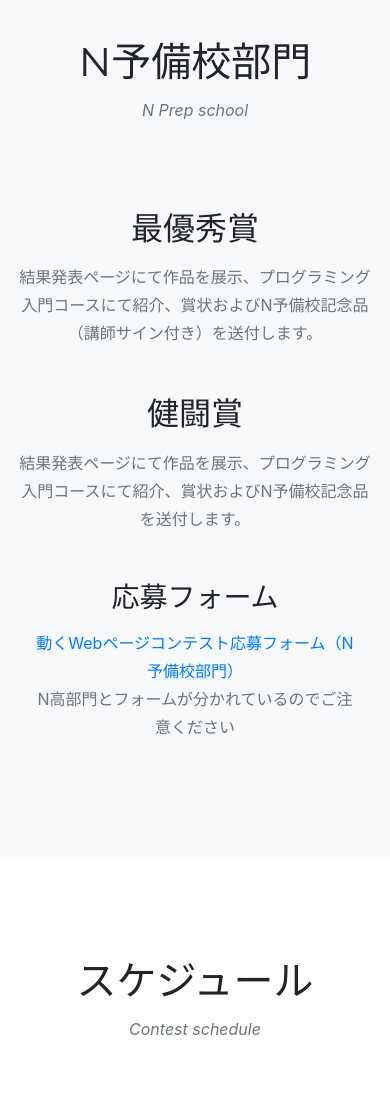
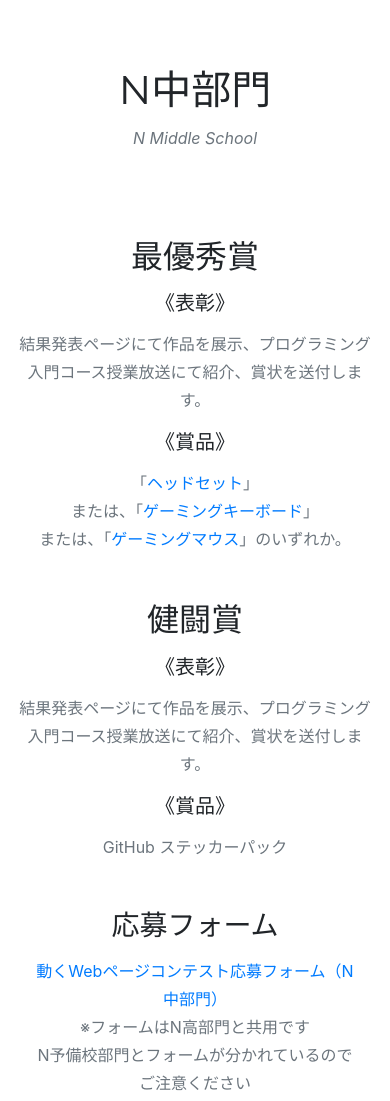
Before and after one commit to progedu/webappcontest2020s, a website with bundled scripts: page entry.html in a window 390 px wide. Shown: the part 4540-5641 px from the top of the page. Built offline with nearby package versions, Linux system fonts and the light colour scheme; a web font is replaced by a local one.

Commit message:
N中部門を新設

```diff
--- a/entry.html
+++ b/entry.html
@@ -42,6 +42,9 @@
           </li>
           <li class='nav-item'>
             <a class='nav-link js-scroll-trigger' href='#nhigh'>N高部門</a>
+          </li>
+          <li class='nav-item'>
+            <a class='nav-link js-scroll-trigger' href='#nmiddle'>N中部門</a>
           </li>
           <li class='nav-item'>
             <a class='nav-link js-scroll-trigger' href='#nprep'>N予備校部門</a>
@@ -191,6 +194,61 @@
           <h3 class='service-heading'>応募フォーム</h3>
           <p class='large text-muted'>
             <a href="https://forms.gle/ML4fvnrWpPVVCtxV7">動くWebページコンテスト応募フォーム（N高部門）</a><br>
+            ※フォームはN中部門と共用です<br>
+            N予備校部門とフォームが分かれているのでご注意ください
+          </p>
+        </div>
+      </div>
+    </div>
+  </section>
+
+  <!-- N高部門 -->
+  <section class='page-section' id='nmiddle'>
+    <div class='container'>
+      <div class='row'>
+        <div class='col-lg-12 text-center'>
+          <h2 class='section-heading text-uppercase'>N中部門</h2>
+          <h3 class='section-subheading text-muted'>N Middle School</h3>
+        </div>
+      </div>
+      <div class='row text-center'>
+        <div class='col-md-12'>
+
+          <div class="mb-5">
+            <h2 class='service-heading'>最優秀賞</h2>
+
+            <h5 class='service-heading'>《表彰》</h5>
+            <p class='text-muted'>
+              結果発表ページにて作品を展示、プログラミング入門コース授業放送にて紹介、賞状を送付します。
+            </p>
+
+            <h5 class='service-heading'>《賞品》</h5>
+            <p class='text-muted'>
+              「<a href="https://www.amazon.co.jp/%E3%83%AD%E3%82%B8%E3%82%AF%E3%83%BC%E3%83%AB-H800R-%E3%83%AF%E3%82%A4%E3%83%A4%E3%83%AC%E3%82%B9%E3%83%98%E3%83%83%E3%83%89%E3%82%BB%E3%83%83%E3%83%88-H800r/dp/B079PZ4M1W" target="_blank">ヘッドセット</a>」<br>
+              または、「<a href="https://www.amazon.co.jp/Razer-Cynosa-Chroma-%E3%80%90%E6%97%A5%E6%9C%AC%E6%AD%A3%E8%A6%8F%E4%BB%A3%E7%90%86%E5%BA%97%E4%BF%9D%E8%A8%BC%E5%93%81%E3%80%91-RZ03-02262300-R3J1/dp/B07N8XXVYJ/ref=sr_1_45?__mk_ja_JP=%E3%82%AB%E3%82%BF%E3%82%AB%E3%83%8A&dchild=1&keywords=%E3%82%B2%E3%83%BC%E3%83%9F%E3%83%B3%E3%82%B0%E3%82%AD%E3%83%BC%E3%83%9C%E3%83%BC%E3%83%89&qid=1596078037&sr=8-45" target="_blank">ゲーミングキーボード</a>」<br>
+              または、「<a href="https://www.amazon.co.jp/dp/B083WWNB9K?tag=kakaku-subtag-22&ascsubtag=kakaku-pc-pcother-22_B083WWNB9K_K0001225912_d87_a7f57caab58a411ba87c412c1c8a07f86&me=AN1VRQENFRJN5&linkCode=ogi&th=1&psc=1" target="_blank">ゲーミングマウス</a>」のいずれか。
+            </p>
+          </div>
+
+          <div class="mb-5">
+            <h2 class='service-heading'>健闘賞</h2>
+
+            <h5 class='service-heading'>《表彰》</h5>
+            <p class='text-muted'>
+              結果発表ページにて作品を展示、プログラミング入門コース授業放送にて紹介、賞状を送付します。
+            </p>
+
+            <h5 class='service-heading'>《賞品》</h5>
+            <p class='text-muted'>
+              GitHub ステッカーパック
+            </p>
+          </div>
+
+        <div class='col-lg-8 mx-auto text-center'>
+          <h3 class='service-heading'>応募フォーム</h3>
+          <p class='large text-muted'>
+            <a href="https://forms.gle/ML4fvnrWpPVVCtxV7">動くWebページコンテスト応募フォーム（N中部門）</a><br>
+            ※フォームはN高部門と共用です<br>
             N予備校部門とフォームが分かれているのでご注意ください
           </p>
         </div>
```
